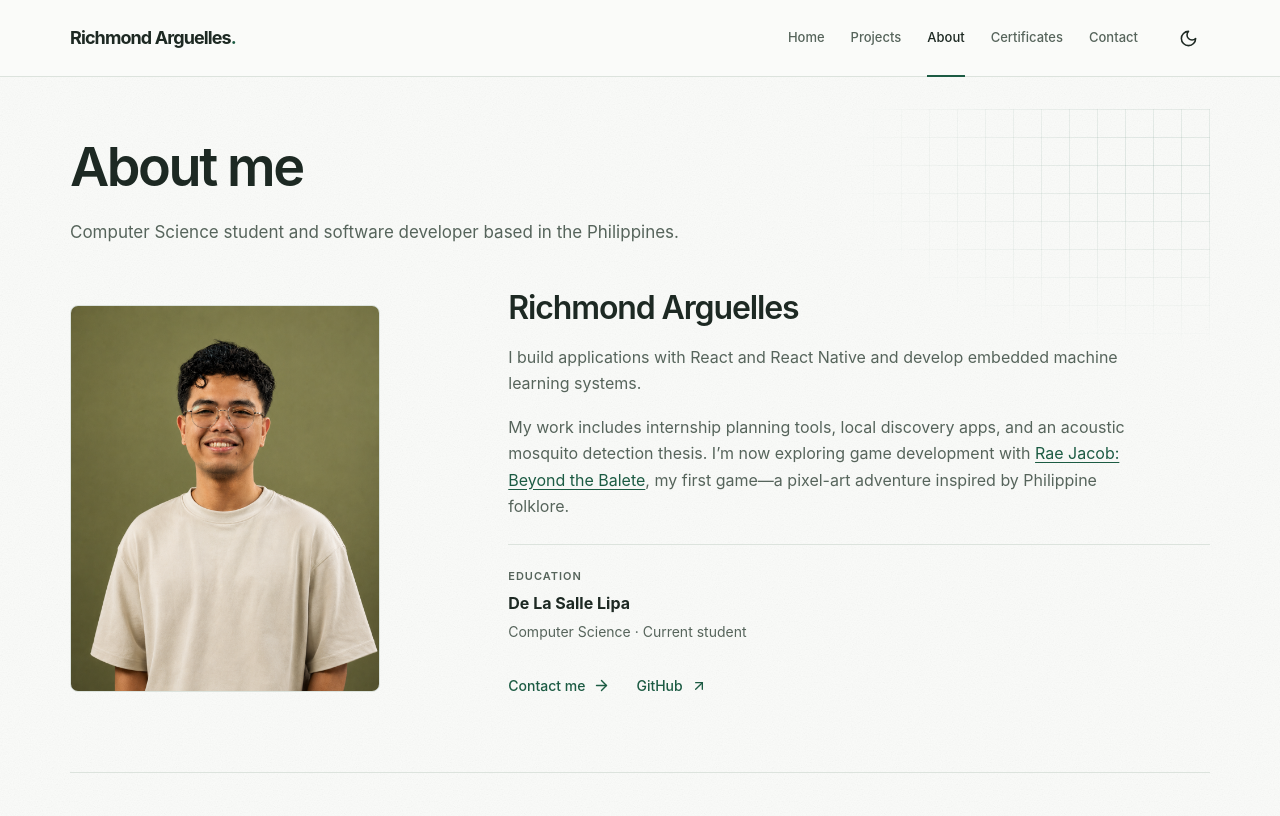
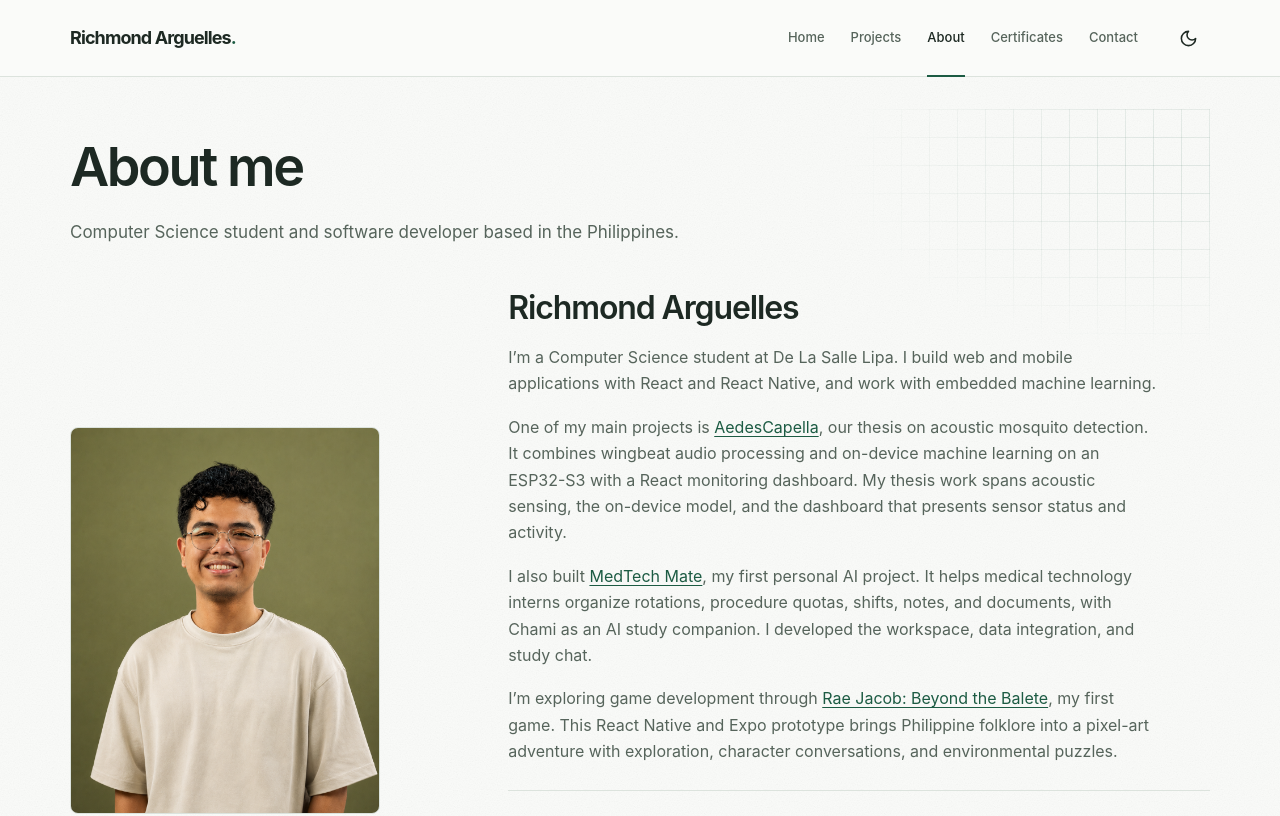
Before and after one commit to ArguellesMomon/personal-portfolio, a React (Vite) app: page /about in a window 1280 px wide. Shown: the top 816 px of the page. Built offline with nearby package versions, Linux system fonts and the light colour scheme; a web font is replaced by a local one.

Commit message:
Highlight thesis and significant projects in About content

```diff
--- a/src/pages/AboutPage.jsx
+++ b/src/pages/AboutPage.jsx
@@ -23,16 +23,36 @@ export default function AboutPage() {
         <div className="about-intro-copy">
           <h2 id="background-title">Richmond Arguelles</h2>
           <p>
-            I build applications with React and React Native and develop embedded machine learning
-            systems.
+            I’m a Computer Science student at De La Salle Lipa. I build web and mobile applications
+            with React and React Native, and work with embedded machine learning.
           </p>
           <p>
-            My work includes internship planning tools, local discovery apps, and an acoustic
-            mosquito detection thesis. I’m now exploring game development with{' '}
+            One of my main projects is{' '}
+            <Link to="/projects/aedescapella" state={{ returnTo: '/about' }}>
+              AedesCapella
+            </Link>
+            , our thesis on acoustic mosquito detection. It combines wingbeat audio processing and
+            on-device machine learning on an ESP32-S3 with a React monitoring dashboard. My thesis
+            work spans acoustic sensing, the on-device model, and the dashboard that presents sensor
+            status and activity.
+          </p>
+          <p>
+            I also built{' '}
+            <Link to="/projects/wellbot" state={{ returnTo: '/about' }}>
+              MedTech Mate
+            </Link>
+            , my first personal AI project. It helps medical technology interns organize rotations,
+            procedure quotas, shifts, notes, and documents, with Chami as an AI study companion. I
+            developed the workspace, data integration, and study chat.
+          </p>
+          <p>
+            I’m exploring game development through{' '}
             <Link to="/projects/rae-jacob" state={{ returnTo: '/about' }}>
               Rae Jacob: Beyond the Balete
             </Link>
-            , my first game—a pixel-art adventure inspired by Philippine folklore.
+            , my first game. This React Native and Expo prototype brings Philippine folklore into a
+            pixel-art adventure with exploration, character conversations, and environmental
+            puzzles.
           </p>
           <div className="education-fact">
             <span className="eyebrow">Education</span>
--- a/src/pages/Home.jsx
+++ b/src/pages/Home.jsx
@@ -211,8 +211,10 @@ export default function Home() {
           <span className="eyebrow">01 / Background</span>
           <h2 id="home-about-title">Beyond the interface.</h2>
           <p>
-            I work across the interface, the data, and the device. My projects range from an
-            internship planning workspace to an acoustic mosquito detection thesis.
+            I work across the interface, the data, and the device. My projects include MedTech Mate,
+            an internship planning workspace with an AI study companion, and AedesCapella, our
+            acoustic mosquito detection thesis combining on-device machine learning with a
+            monitoring dashboard.
           </p>
           <p>
             I’m also exploring game development with Rae Jacob: Beyond the Balete, my first game—a
```
Also changed, not shown: 1 other file (tests, documents, lock files or other folders).
